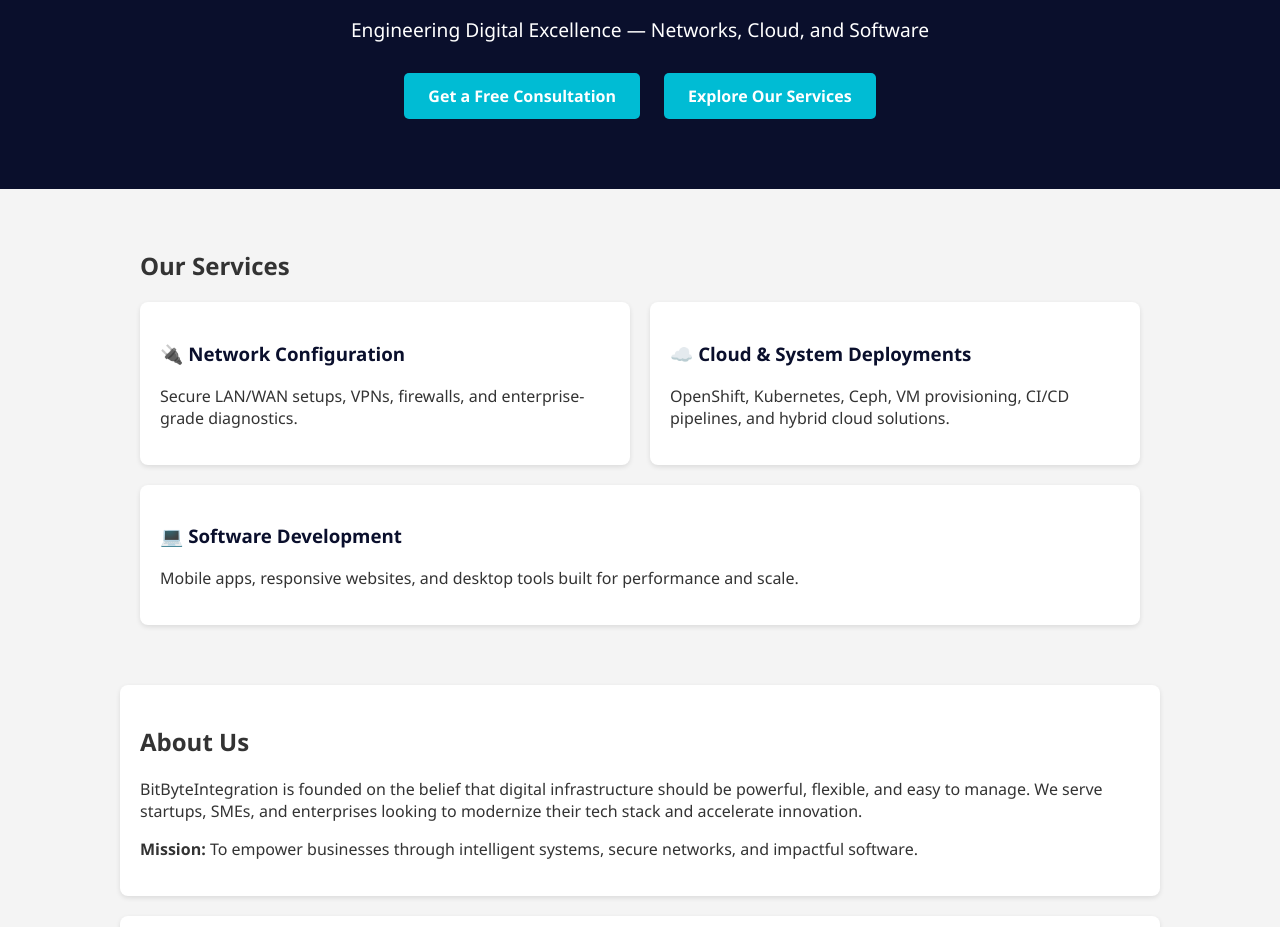
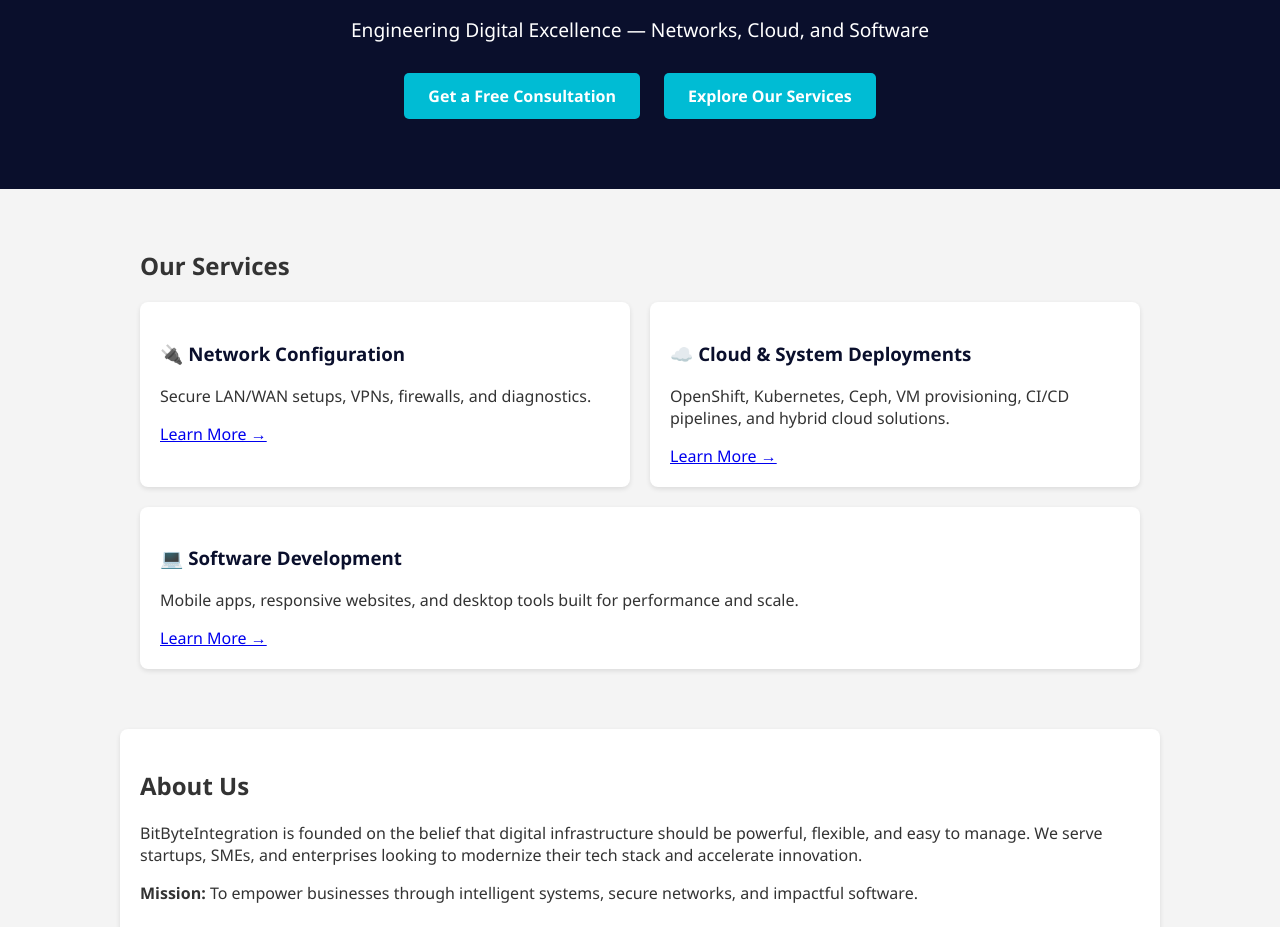
Before and after one commit to ksharif1355/bitbyteintegration, a plain HTML site: page index.html in a window 1280 px wide. Shown: the part 170-1097 px from the top of the page. Drawn offline with Linux system fonts and the light colour scheme.

Commit message:
Update index.html

```diff
--- a/index.html
+++ b/index.html
@@ -163,15 +163,20 @@ body.dark-mode .cta-buttons a:hover {
     <div class="services">
       <div class="service-box">
         <h3>🔌 Network Configuration</h3>
-        <p>Secure LAN/WAN setups, VPNs, firewalls, and enterprise-grade diagnostics.</p>
+        <p>Secure LAN/WAN setups, VPNs, firewalls, and diagnostics.</p>
+        <a href="network.html">Learn More →</a>
       </div>
+
+
       <div class="service-box">
         <h3>☁️ Cloud & System Deployments</h3>
         <p>OpenShift, Kubernetes, Ceph, VM provisioning, CI/CD pipelines, and hybrid cloud solutions.</p>
+        <a href="cloud.html">Learn More →</a>
       </div>
       <div class="service-box">
         <h3>💻 Software Development</h3>
         <p>Mobile apps, responsive websites, and desktop tools built for performance and scale.</p>
+        <a href="software.html">Learn More →</a>
       </div>
     </div>
   </section>
```
